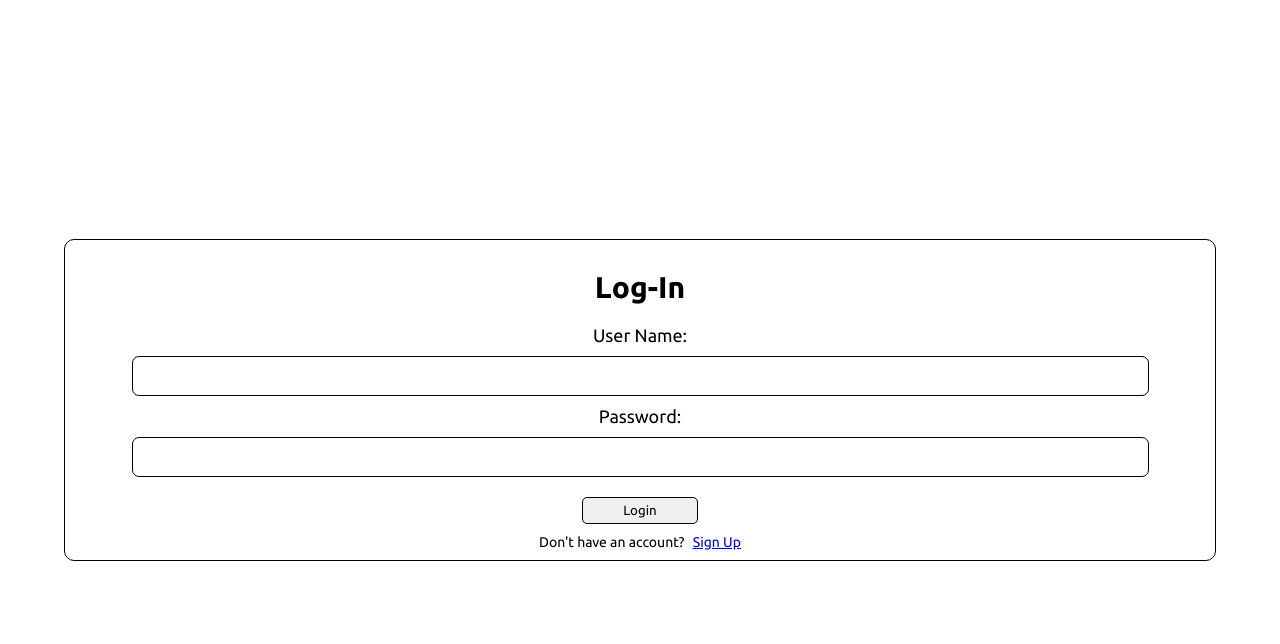
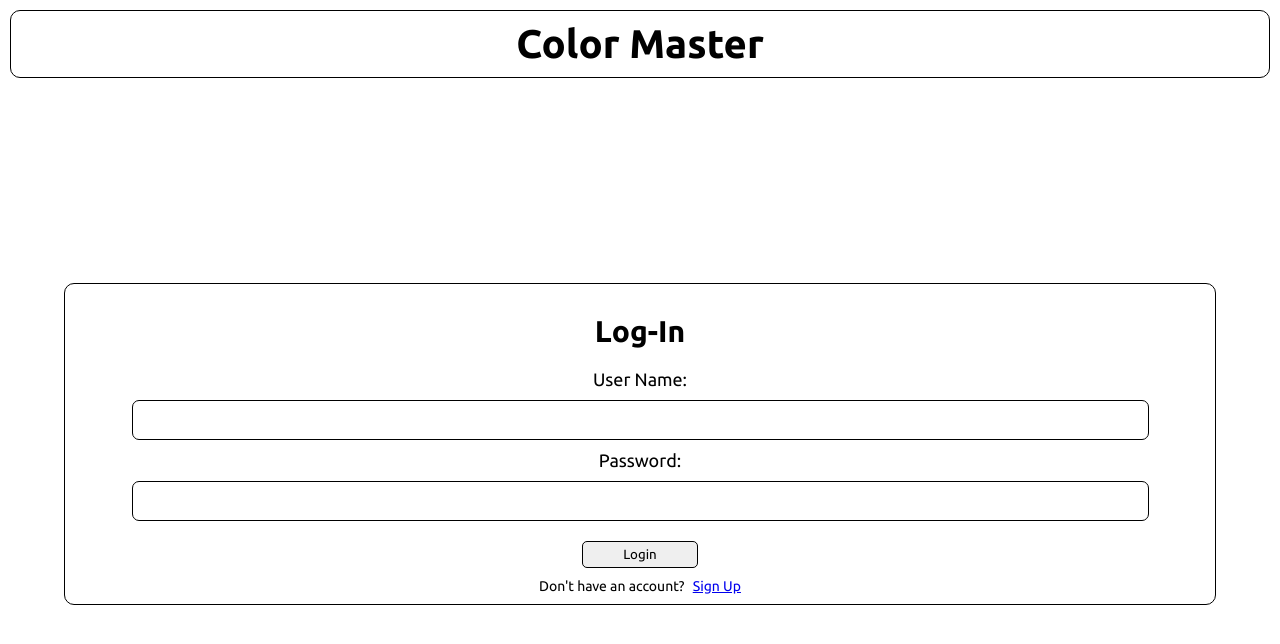
Before and after one commit to theGreatKyle1994/color-master, a React (Vite) app in the folder client/: page /login in a window 1280 px wide. Shown: the top 644 px of the page. Built offline with nearby package versions, Linux system fonts and the light colour scheme.

Commit message:
add comments

```diff
--- a/client/src/App.jsx
+++ b/client/src/App.jsx
@@ -3,9 +3,12 @@ import { Routes, Route, Navigate } from "react-router-dom";
 import Login from "./components/Login";
 import Register from "./components/Register";
 import Home from "./components/Home";
+import Header from "./components/Header";
+// Creating global context
 export const globalContext = createContext();
 
 const App = () => {
+  // Setting up data to be used throughout application
   const [userData, setUserData] = useState({
     id: "",
     username: "",
@@ -14,6 +17,7 @@ const App = () => {
   });
   const [isAuthenticated, setIsAuthenticated] = useState(false);
 
+  // On rerender, grab session data to confirm logged in user
   useEffect(() => {
     const data = JSON.parse(sessionStorage.getItem("userInfo"));
     if (data) {
@@ -22,10 +26,12 @@ const App = () => {
     }
   }, []);
 
+  // Using global context to all children
   return (
     <globalContext.Provider
       value={{ isAuthenticated, setIsAuthenticated, userData, setUserData }}
     >
+      <Header />
       <Routes>
         <Route path="/" element={<Navigate to="/home" />} />
         <Route path="/home" element={<Home />} />
--- a/client/src/components/FavoriteList.jsx
+++ b/client/src/components/ColorList.jsx
@@ -1,14 +1,23 @@
-import { useState } from "react";
+import { useState, useReducer } from "react";
 import { DragDropContext, Droppable } from "@hello-pangea/dnd";
 import { generateSingleColors } from "../utils/colorEngine";
 import SingleColor from "./SingleColor";
 
-const FavoriteList = () => {
+const reducer = (state, action) => {
+  console.log(state, action.type);
+};
+
+const ColorList = () => {
+  const [state, dispatch] = useReducer(reducer, {
+    mainList: [...generateSingleColors(5)],
+    favList: [...generateSingleColors(5)],
+  });
   const [leftList, setLeftList] = useState(generateSingleColors(5));
   const [rightList, setRightList] = useState(generateSingleColors(5));
 
   const onDragEnd = (e) => {
     if (!e.destination) return;
+    dispatch({ type: e });
     switch (e.source.droppableId) {
       case "main-list":
         {
@@ -101,4 +110,4 @@ const FavoriteList = () => {
   );
 };
 
-export default FavoriteList;
+export default ColorList;
--- a/client/src/components/Form.jsx
+++ b/client/src/components/Form.jsx
@@ -8,9 +8,11 @@ const Form = ({ onSubmitHandler, formErrors }) => {
     password: "",
     confirmPassword: "",
   });
+  // Grabbing the path name for conditional rendering
   const currentPath = useLocation().pathname;
   const isLogin = () => currentPath == "/login";
 
+  // Handle all form data on change
   const formHandler = (e) => {
     const { name, value } = e.target;
     setFormData((prevFormData) => ({
--- a/client/src/components/Header.jsx
+++ b/client/src/components/Header.jsx
@@ -1,3 +1,5 @@
+import "../css/Header.css";
+
 const Header = () => {
   return (
     <header>
--- a/client/src/components/Home.jsx
+++ b/client/src/components/Home.jsx
@@ -2,15 +2,19 @@ import axios from "axios";
 import { Link } from "react-router-dom";
 import { useContext } from "react";
 import { globalContext } from "../App";
+import ColorList from "./ColorList";
 
 const Home = () => {
+  // Grabbing global context values
   const { userData, setUserData, isAuthenticated, setIsAuthenticated } =
     useContext(globalContext);
 
+  // Handle logout
   const logoutHandler = async () => {
     await axios
       .post("http://localhost:8000/api/logout", {}, { withCredentials: true })
       .then((res) => {
+        // Setting local data after server logout
         setIsAuthenticated(false);
         sessionStorage.clear();
         setUserData({});
@@ -21,6 +25,7 @@ const Home = () => {
   return (
     <>
       <h1>Welcome {isAuthenticated ? userData.username : "Guest"}!</h1>
+      <ColorList />
       {isAuthenticated && <button onClick={logoutHandler}>Logout</button>}
       {!isAuthenticated && <Link to={"/login"}>Login</Link>}
     </>
--- a/client/src/components/Login.jsx
+++ b/client/src/components/Login.jsx
@@ -6,6 +6,7 @@ import { globalContext } from "../App";
 
 const Login = () => {
   const navigate = useNavigate();
+  // Grabbing global context
   const { setUserData, setIsAuthenticated } = useContext(globalContext);
   const [formErrors, setFormErrors] = useState({
     username: "",
@@ -19,18 +20,21 @@ const Login = () => {
         withCredentials: true,
       })
       .then((res) => {
+        // Setting local data for application
         const userData = {
           id: res.data._id,
           username: res.data.username,
           colors: res.data.colors,
           colorPalettes: res.data.colorPalettes,
         };
+        // Setting session info for login outliving page refreshes
         sessionStorage.setItem("userInfo", JSON.stringify(userData));
         setUserData(userData);
         setIsAuthenticated(true);
         navigate("/home");
       })
       .catch((err) => {
+        // On a failed login attempt; setup errors
         const { username, password } = err.response.data.errors;
         setFormErrors({
           username,
--- a/client/src/components/Register.jsx
+++ b/client/src/components/Register.jsx
@@ -6,6 +6,7 @@ import { globalContext } from "../App";
 
 const Register = () => {
   const navigate = useNavigate();
+  // Grabbing global context
   const { setUserData, setIsAuthenticated } = useContext(globalContext);
   const [formErrors, setFormErrors] = useState({
     username: "",
@@ -20,19 +21,21 @@ const Register = () => {
         withCredentials: true,
       })
       .then((res) => {
+        // Setting local data for application
         const userData = {
           id: res.data._id,
           username: res.data.username,
           colors: res.data.colors,
           colorPalettes: res.data.colorPalettes,
         };
+        // Setting session info for login outliving page refreshes
         sessionStorage.setItem("userInfo", JSON.stringify(userData));
         setUserData(userData);
         setIsAuthenticated(true);
         navigate("/home");
       })
       .catch((err) => {
-        console.log(err.response.data);
+        // On a failed register attempt; setup errors
         const { username, password, confirmPassword } =
           err.response.data.errors;
         setFormErrors({
--- /dev/null
+++ b/client/src/css/Header.css
@@ -0,0 +1,9 @@
+header {
+  display: flex;
+  justify-content: center;
+  align-items: center;
+  padding: 10px 0;
+  margin: 10px;
+  border: 1px solid black;
+  border-radius: 10px;
+}
```
Also changed, not shown: 1 other file (tests, documents, lock files or other folders).
